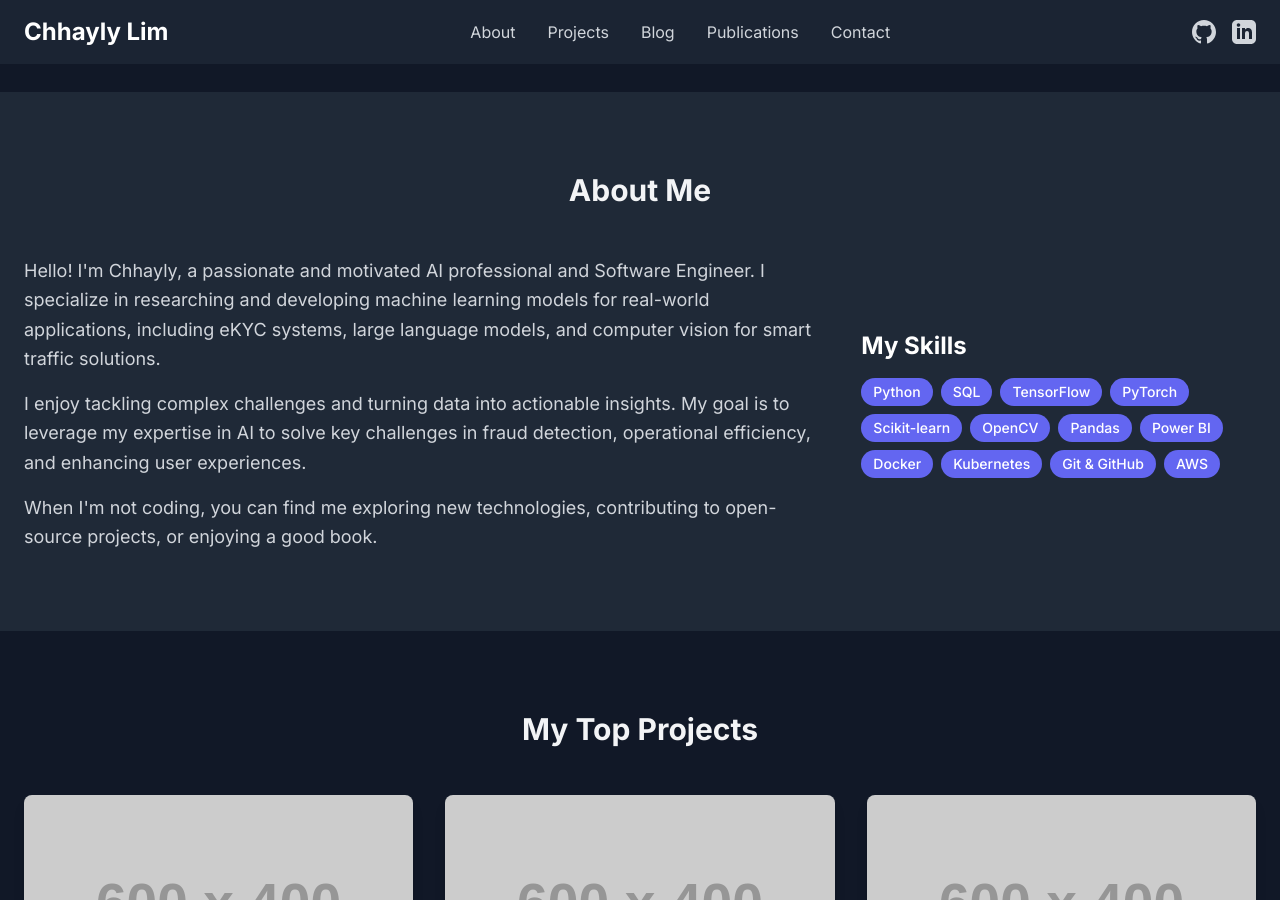
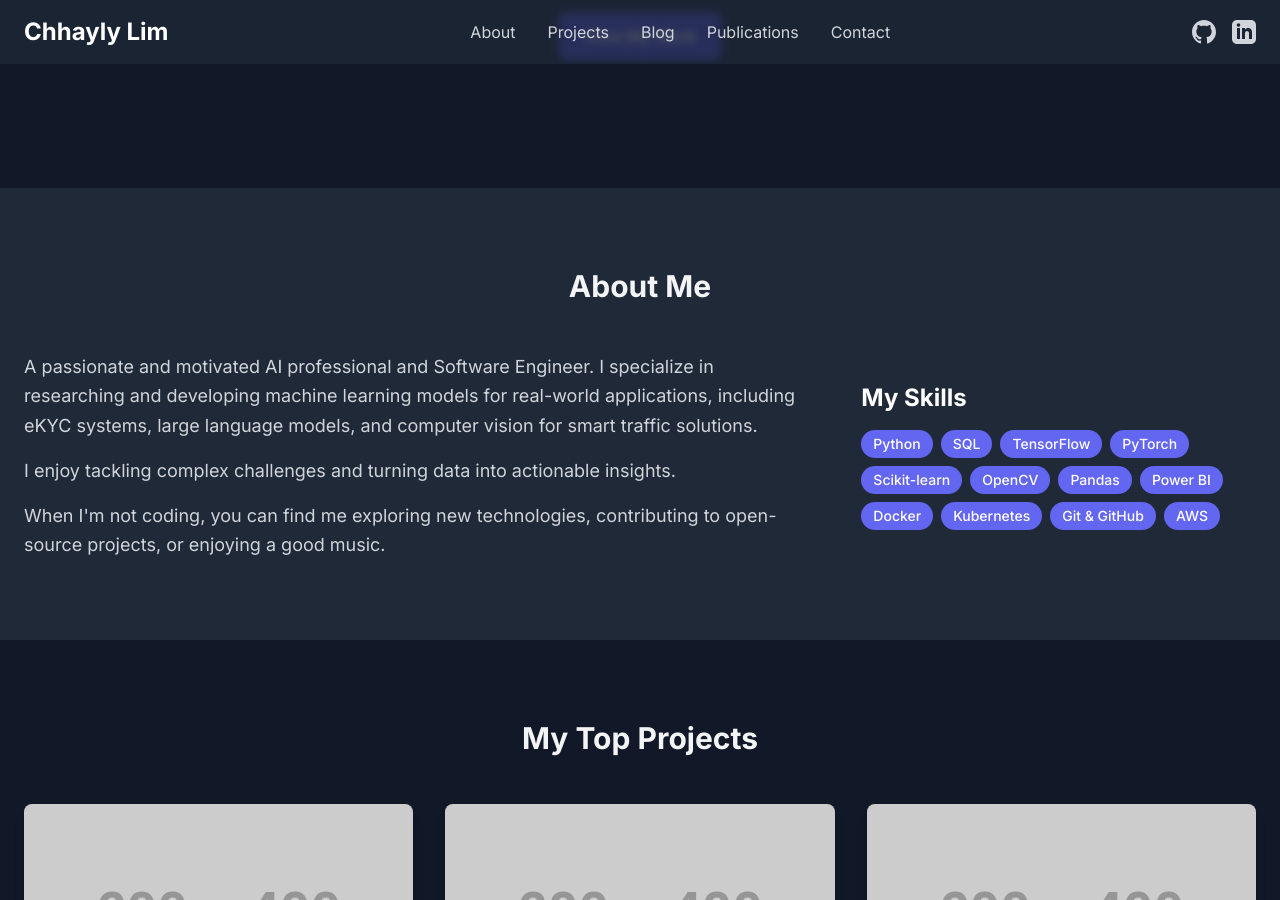
Before and after one commit to Cly1st/limchhayly.github.io, a Jekyll site: the page built from index.html, in a window 1280 px wide and 900 px high, scrolled down 628 px. Built offline with Jekyll 4.4.1, drawn with Linux system fonts in a browser that asks for light colours; nearby versions of some CDN libraries.

Commit message:
Updated blog theme consistent

```diff
--- /dev/null
+++ b/_layouts/default.html
@@ -0,0 +1,80 @@
+<!DOCTYPE html>
+<html lang="en" class="scroll-smooth">
+<head>
+    <meta charset="UTF-8">
+    <meta name="viewport" content="width=device-width, initial-scale=1.0">
+    <title>{% if page.title %}{{ page.title }} - {% endif %}{{ site.title }}</title>
+    <script src="https://cdn.tailwindcss.com"></script>
+    <link href="https://fonts.googleapis.com/css2?family=Inter:wght@400;500;700&display=swap" rel="stylesheet">
+    <style>
+        body {
+            font-family: 'Inter', sans-serif;
+        }
+        .section {
+            scroll-margin-top: 64px;
+        }
+    </style>
+</head>
+<body class="bg-gray-900 text-gray-100">
+    <!-- Header -->
+    <header class="bg-gray-800/80 backdrop-blur-sm fixed top-0 left-0 right-0 z-50">
+        <div class="container mx-auto px-6 py-4 flex justify-between items-center">
+            <a href="/" class="text-2xl font-bold text-white">{{ site.title }}</a>
+            <nav class="flex space-x-8">
+                <a href="/#about" class="text-gray-300 hover:text-white transition duration-300">About</a>
+                <a href="/#projects" class="text-gray-300 hover:text-white transition duration-300">Projects</a>
+                <a href="/blog" class="text-gray-300 hover:text-white transition duration-300">Blog</a>
+                <a href="/#publications" class="text-gray-300 hover:text-white transition duration-300">Publications</a>
+                <a href="/#contact" class="text-gray-300 hover:text-white transition duration-300">Contact</a>
+            </nav>
+            <div class="flex items-center space-x-4">
+                <a href="https://github.com/Cly1st" target="_blank" rel="noopener noreferrer" class="text-gray-300 hover:text-white transition duration-300">
+                    <svg xmlns="http://www.w3.org/2000/svg" width="24" height="24" viewBox="0 0 24 24" fill="currentColor" class="w-6 h-6"><path d="M12 0c-6.626 0-12 5.373-12 12 0 5.302 3.438 9.8 8.207 11.387.599.111.793-.261.793-.577v-2.234c-3.338.726-4.033-1.416-4.033-1.416-.546-1.387-1.333-1.756-1.333-1.756-1.089-.745.083-.729.083-.729 1.205.084 1.839 1.237 1.839 1.237 1.07 1.834 2.807 1.304 3.492.997.107-.775.418-1.305.762-1.604-2.665-.305-5.467-1.334-5.467-5.931 0-1.311.469-2.381 1.236-3.221-.124-.303-.535-1.524.117-3.176 0 0 1.008-.322 3.301 1.23.957-.266 1.983-.399 3.003-.404 1.02.005 2.047.138 3.006.404 2.291-1.552 3.297-1.23 3.297-1.23.653 1.653.242 2.874.118 3.176.77.84 1.235 1.91 1.235 3.221 0 4.609-2.807 5.624-5.479 5.921.43.372.823 1.102.823 2.222v3.293c0 .319.192.694.801.576 4.765-1.589 8.199-6.086 8.199-11.386 0-6.627-5.373-12-12-12z"/></svg>
+                </a>
+                <a href="https://www.linkedin.com/in/chhaylylim/" target="_blank" rel="noopener noreferrer" class="text-gray-300 hover:text-white transition duration-300">
+                    <svg xmlns="http://www.w3.org/2000/svg" width="24" height="24" viewBox="0 0 24 24" fill="currentColor" class="w-6 h-6"><path d="M19 0h-14c-2.761 0-5 2.239-5 5v14c0 2.761 2.239 5 5 5h14c2.762 0 5-2.239 5-5v-14c0-2.761-2.238-5-5-5zm-11 19h-3v-11h3v11zm-1.5-12.268c-.966 0-1.75-.79-1.75-1.764s.784-1.764 1.75-1.764 1.75.79 1.75 1.764-.783 1.764-1.75 1.764zm13.5 12.268h-3v-5.604c0-3.368-4-3.113-4 0v5.604h-3v-11h3v1.765c1.396-2.586 7-2.777 7 2.476v6.759z"/></svg>
+                </a>
+            </div>
+        </div>
+        <!-- Mobile Menu -->
+        <div id="mobile-menu" class="hidden md:hidden">
+            <a href="/#about" class="block py-2 px-4 text-sm hover:bg-gray-700">About</a>
+            <a href="/#projects" class="block py-2 px-4 text-sm hover:bg-gray-700">Projects</a>
+            <a href="/blog" class="block py-2 px-4 text-sm hover:bg-gray-700">Blog</a>
+            <a href="/#publications" class="block py-2 px-4 text-sm hover:bg-gray-700">Publications</a>
+            <a href="/#contact" class="block py-2 px-4 text-sm hover:bg-gray-700">Contact</a>
+        </div>
+    </header>
+
+    <main class="pt-24">
+        {{ content }}
+    </main>
+
+    <!-- Footer -->
+    <footer class="bg-gray-900 py-8">
+        <div class="container mx-auto px-6 text-center text-gray-500">
+            <div class="flex justify-center space-x-6 mb-4">
+                <a href="https://github.com/Cly1st" target="_blank" rel="noopener noreferrer" class="hover:text-white transition duration-300">GitHub</a>
+                <a href="https://www.linkedin.com/in/chhaylylim/" target="_blank" rel="noopener noreferrer" class="hover:text-white transition duration-300">LinkedIn</a>
+            </div>
+            <p>&copy; {{ site.time | date: '%Y' }} {{ site.title }}. All Rights Reserved.</p>
+        </div>
+    </footer>
+
+    <script>
+        const mobileMenuButton = document.getElementById('mobile-menu-button');
+        const mobileMenu = document.getElementById('mobile-menu');
+
+        mobileMenuButton?.addEventListener('click', () => {
+            mobileMenu?.classList.toggle('hidden');
+        });
+
+        const mobileMenuLinks = mobileMenu?.querySelectorAll('a');
+        mobileMenuLinks?.forEach(link => {
+            link.addEventListener('click', () => {
+                mobileMenu?.classList.add('hidden');
+            });
+        });
+    </script>
+</body>
+</html>
--- a/_layouts/post.html
+++ b/_layouts/post.html
@@ -1,7 +1,7 @@
 ---
 layout: default
 ---
-<article class="container mx-auto px-6 py-12">
+<article class="container mx-auto px-6 py-12 max-w-3xl">
     <header class="mb-8">
         <h1 class="text-4xl font-bold mb-4">{{ page.title }}</h1>
         <div class="text-gray-400">
@@ -20,4 +20,8 @@
     <div class="prose prose-lg prose-invert max-w-none">
         {{ content }}
     </div>
+
+    <div class="mt-12 pt-8 border-t border-gray-800">
+        <a href="/blog" class="text-indigo-400 hover:text-indigo-300 transition duration-300">&larr; Back to Blog</a>
+    </div>
 </article>
--- a/index.html
+++ b/index.html
@@ -1,55 +1,7 @@
-<!DOCTYPE html>
-<html lang="en" class="scroll-smooth">
-<head>
-    <meta charset="UTF-8">
-    <meta name="viewport" content="width=device-width, initial-scale=1.0">
-    <title>Chhayly Lim - Personal Portfolio</title>
-    <script src="https://cdn.tailwindcss.com"></script>
-    <link href="https://fonts.googleapis.com/css2?family=Inter:wght@400;500;700&display=swap" rel="stylesheet">
-    <style>
-        body {
-            font-family: 'Inter', sans-serif;
-        }
-        .section {
-            scroll-margin-top: 64px; /* Adjust for fixed header height */
-        }
-    </style>
-</head>
-<body class="bg-gray-900 text-gray-100">
-
-    <!-- Header -->
-    <header class="bg-gray-800/80 backdrop-blur-sm fixed top-0 left-0 right-0 z-50">
-        <div class="container mx-auto px-6 py-4 flex justify-between items-center">
-            <a href="#" class="text-2xl font-bold text-white">Chhayly Lim</a>
-            <nav class="flex space-x-8">
-                <a href="#about" class="text-gray-300 hover:text-white transition duration-300">About</a>
-                <a href="#projects" class="text-gray-300 hover:text-white transition duration-300">Projects</a>
-                <a href="/blog" class="text-gray-300 hover:text-white transition duration-300">Blog</a>
-                <a href="#publications" class="text-gray-300 hover:text-white transition duration-300">Publications</a>
-                <a href="#contact" class="text-gray-300 hover:text-white transition duration-300">Contact</a>
-            </nav>
-            <div class="flex items-center space-x-4">
-                <a href="https://github.com/Cly1st" target="_blank" rel="noopener noreferrer" class="text-gray-300 hover:text-white transition duration-300">
-                    <svg xmlns="http://www.w3.org/2000/svg" width="24" height="24" viewBox="0 0 24 24" fill="currentColor" class="w-6 h-6"><path d="M12 0c-6.626 0-12 5.373-12 12 0 5.302 3.438 9.8 8.207 11.387.599.111.793-.261.793-.577v-2.234c-3.338.726-4.033-1.416-4.033-1.416-.546-1.387-1.333-1.756-1.333-1.756-1.089-.745.083-.729.083-.729 1.205.084 1.839 1.237 1.839 1.237 1.07 1.834 2.807 1.304 3.492.997.107-.775.418-1.305.762-1.604-2.665-.305-5.467-1.334-5.467-5.931 0-1.311.469-2.381 1.236-3.221-.124-.303-.535-1.524.117-3.176 0 0 1.008-.322 3.301 1.23.957-.266 1.983-.399 3.003-.404 1.02.005 2.047.138 3.006.404 2.291-1.552 3.297-1.23 3.297-1.23.653 1.653.242 2.874.118 3.176.77.84 1.235 1.91 1.235 3.221 0 4.609-2.807 5.624-5.479 5.921.43.372.823 1.102.823 2.222v3.293c0 .319.192.694.801.576 4.765-1.589 8.199-6.086 8.199-11.386 0-6.627-5.373-12-12-12z"/></svg>
-                </a>
-                <a href="https://www.linkedin.com/in/chhaylylim/" target="_blank" rel="noopener noreferrer" class="text-gray-300 hover:text-white transition duration-300">
-                    <svg xmlns="http://www.w3.org/2000/svg" width="24" height="24" viewBox="0 0 24 24" fill="currentColor" class="w-6 h-6"><path d="M19 0h-14c-2.761 0-5 2.239-5 5v14c0 2.761 2.239 5 5 5h14c2.762 0 5-2.239 5-5v-14c0-2.761-2.238-5-5-5zm-11 19h-3v-11h3v11zm-1.5-12.268c-.966 0-1.75-.79-1.75-1.764s.784-1.764 1.75-1.764 1.75.79 1.75 1.764-.783 1.764-1.75 1.764zm13.5 12.268h-3v-5.604c0-3.368-4-3.113-4 0v5.604h-3v-11h3v1.765c1.396-2.586 7-2.777 7 2.476v6.759z"/></svg>
-                </a>
-            </div>
-            <button id="mobile-menu-button" class="md:hidden focus:outline-none">
-                <svg class="w-6 h-6" fill="none" stroke="currentColor" viewBox="0 0 24 24" xmlns="http://www.w3.org/2000/svg"><path stroke-linecap="round" stroke-linejoin="round" stroke-width="2" d="M4 6h16M4 12h16m-7 6h7"></path></svg>
-            </button>
-        </div>
-        <!-- Mobile Menu -->
-        <div id="mobile-menu" class="hidden md:hidden">
-            <a href="#about" class="block py-2 px-4 text-sm hover:bg-gray-700">About</a>
-            <a href="#projects" class="block py-2 px-4 text-sm hover:bg-gray-700">Projects</a>
-            <a href="/blog" class="block py-2 px-4 text-sm hover:bg-gray-700">Blog</a>
-            <a href="#publications" class="block py-2 px-4 text-sm hover:bg-gray-700">Publications</a>
-            <a href="#contact" class="block py-2 px-4 text-sm hover:bg-gray-700">Contact</a>
-        </div>
-    </header>
-
+---
+layout: default
+title: Home
+---
     <main class="pt-16">
         <!-- Hero Section -->
         <section id="hero" class="bg-gray-900 text-white text-center py-20 md:py-32">
@@ -69,13 +21,13 @@
                 <div class="flex flex-col md:flex-row items-center gap-12">
                     <div class="md:w-2/3 text-lg leading-relaxed text-gray-300">
                         <p class="mb-4">
-                            Hello! I'm Chhayly, a passionate and motivated AI professional and Software Engineer. I specialize in researching and developing machine learning models for real-world applications, including eKYC systems, large language models, and computer vision for smart traffic solutions.
+                            A passionate and motivated AI professional and Software Engineer. I specialize in researching and developing machine learning models for real-world applications, including eKYC systems, large language models, and computer vision for smart traffic solutions.
                         </p>
                         <p class="mb-4">
-                           I enjoy tackling complex challenges and turning data into actionable insights. My goal is to leverage my expertise in AI to solve key challenges in fraud detection, operational efficiency, and enhancing user experiences.
+                           I enjoy tackling complex challenges and turning data into actionable insights.
                         </p>
                         <p>
-                            When I'm not coding, you can find me exploring new technologies, contributing to open-source projects, or enjoying a good book.
+                            When I'm not coding, you can find me exploring new technologies, contributing to open-source projects, or enjoying a good music.
                         </p>
                     </div>
                     <div class="md:w-1/3">
@@ -168,17 +120,6 @@
         </section>
     </main>
 
-    <!-- Footer -->
-    <footer class="bg-gray-900 py-8">
-        <div class="container mx-auto px-6 text-center text-gray-500">
-            <div class="flex justify-center space-x-6 mb-4">
-                <a href="https://github.com/Cly1st" target="_blank" rel="noopener noreferrer" class="hover:text-white transition duration-300">GitHub</a>
-                <a href="https://www.linkedin.com/in/chhaylylim/" target="_blank" rel="noopener noreferrer" class="hover:text-white transition duration-300">LinkedIn</a>
-            </div>
-            <p>&copy; 2025 Chhayly Lim. All Rights Reserved.</p>
-        </div>
-    </footer>
-
     <script>
         // Mobile menu toggle
         const mobileMenuButton = document.getElementById('mobile-menu-button');
```
Also changed, not shown: blog/index.html (+4 -4 lines).
